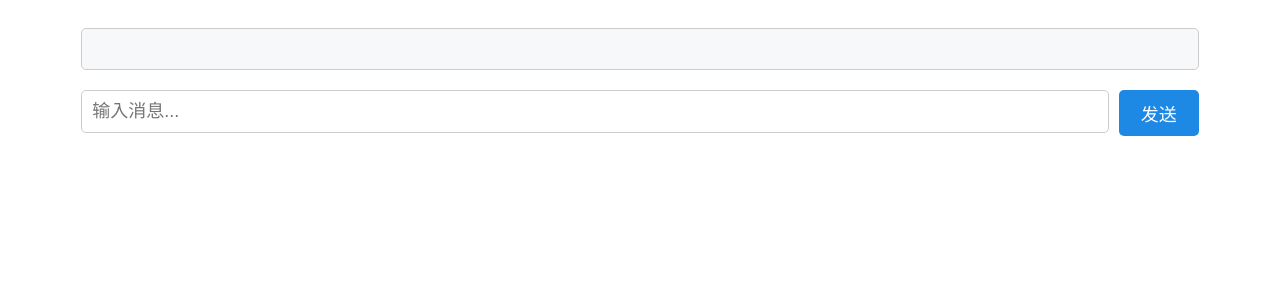
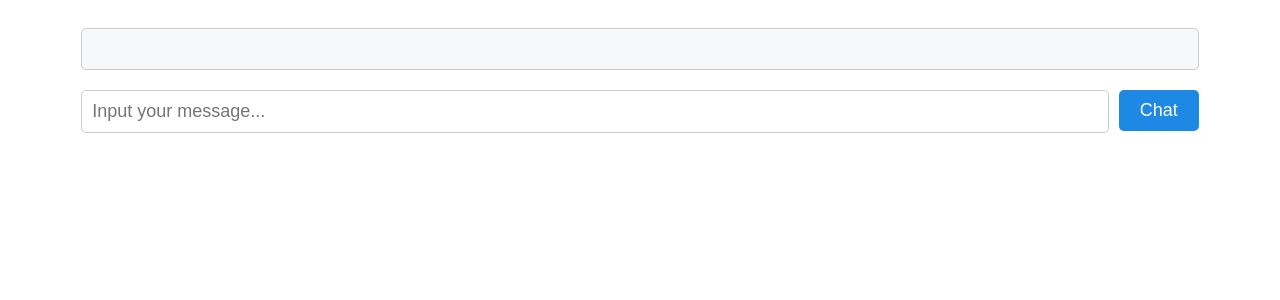
Before and after one commit to novaCoder-zrk/test, a Vue app in the folder frontend/: page / in a window 1280 px wide. Shown: the top 300 px of the page. Built offline with nearby package versions, Linux system fonts and the light colour scheme.

Commit message:
to english

```diff
--- a/frontend/src/App.vue
+++ b/frontend/src/App.vue
@@ -7,8 +7,8 @@
             </div>
         </div>
         <div class="send-box">
-            <input type="text" v-model="input" @keydown.enter="sendMessage" class="send-input" placeholder="输入消息..."/>
-            <button @click="sendMessage" class="send-button">发送</button>
+            <input type="text" v-model="input" @keydown.enter="sendMessage" class="send-input" placeholder="Input your message..."/>
+            <button @click="sendMessage" class="send-button">Chat</button>
         </div>
     </div>
 </template>
@@ -40,7 +40,7 @@ export default {
                 });
 
                 const timeoutPromise = new Promise((_, reject) => {
-                    setTimeout(() => reject('后端暂时无响应，重新尝试中...'), 500000000);
+                    setTimeout(() => reject('No response, please retry.'), 500000000);
                 });
 
                 const response = await Promise.race([requestPromise, timeoutPromise]);
```
Also changed, not shown: 1 other file (tests, documents, lock files or other folders).
